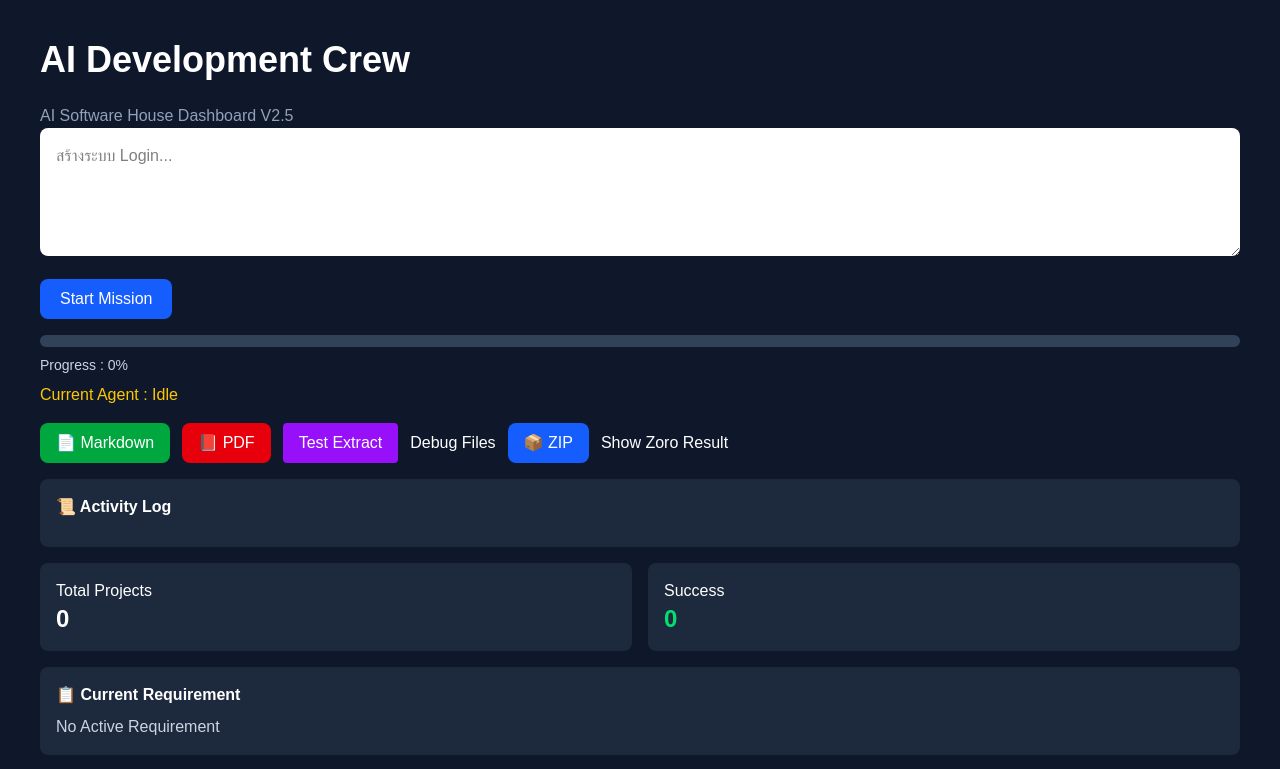
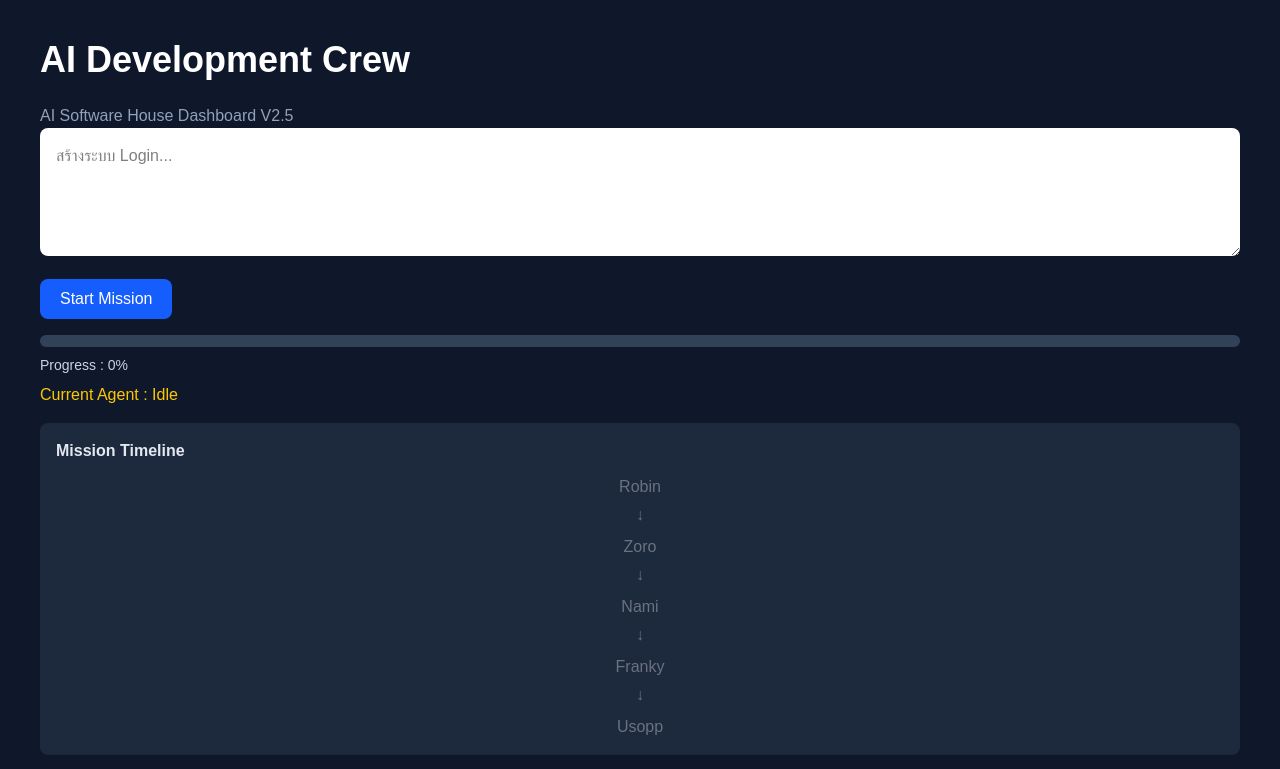
Before and after one commit to Buay1234/ai-dev-dashboard, a Next.js app in the folder frontend/: page / in a window 1280 px wide. Shown: the top 769 px of the page. Built offline with nearby package versions, Linux system fonts and the light colour scheme.

Commit message:
feat: mission timeline v7.3

```diff
--- /dev/null
+++ b/frontend/app/components/MissionTimeline.tsx
@@ -0,0 +1,57 @@
+type Props = {
+  currentAgent: string;
+  robinStatus: string;
+  zoroStatus: string;
+  namiStatus: string;
+  frankyStatus: string;
+  usoppStatus: string;
+};
+
+const AGENTS = ["Robin", "Zoro", "Nami", "Franky", "Usopp"];
+
+export default function MissionTimeline({
+  currentAgent,
+  robinStatus,
+  zoroStatus,
+  namiStatus,
+  frankyStatus,
+  usoppStatus,
+}: Props) {
+  const statuses: Record<string, string> = {
+    Robin: robinStatus,
+    Zoro: zoroStatus,
+    Nami: namiStatus,
+    Franky: frankyStatus,
+    Usopp: usoppStatus,
+  };
+
+  const getAgentClasses = (name: string) => {
+    const status = statuses[name];
+
+    if (status === "Completed") {
+      return "text-green-400 font-semibold";
+    }
+
+    if (name === currentAgent || status === "Working") {
+      return "text-yellow-400 font-semibold animate-pulse";
+    }
+
+    return "text-gray-500";
+  };
+
+  return (
+    <div className="mt-4 bg-slate-800 p-4 rounded-lg">
+      <h2 className="font-bold mb-3 text-slate-200">Mission Timeline</h2>
+      <div className="flex flex-col items-center gap-1">
+        {AGENTS.map((name, index) => (
+          <div key={name} className="flex flex-col items-center">
+            <span className={getAgentClasses(name)}>{name}</span>
+            {index < AGENTS.length - 1 && (
+              <span className="text-slate-500 my-1">↓</span>
+            )}
+          </div>
+        ))}
+      </div>
+    </div>
+  );
+}
--- a/frontend/app/page.tsx
+++ b/frontend/app/page.tsx
@@ -5,6 +5,7 @@ import AgentCard from "./components/AgentCard";
 import ResultCard from "./components/ResultCard";
 import DashboardStats from "./components/DashboardStats";
 import ProgressBar from "./components/ProgressBar";
+import MissionTimeline from "./components/MissionTimeline";
 import MissionForm from "./components/MissionForm";
 import HistoryPanel from "./components/HistoryPanel";
 import { useMission } from "@/hooks/use-mission";
@@ -64,6 +65,14 @@ export default function Home() {
         startMission={startMission}
       />
       <ProgressBar progress={progress} currentAgent={currentAgent} />
+      <MissionTimeline
+        currentAgent={currentAgent}
+        robinStatus={robinStatus}
+        zoroStatus={zoroStatus}
+        namiStatus={namiStatus}
+        frankyStatus={frankyStatus}
+        usoppStatus={usoppStatus}
+      />
       <div className="flex gap-3 mt-4">
         <button
           onClick={exportMarkdown}
```
